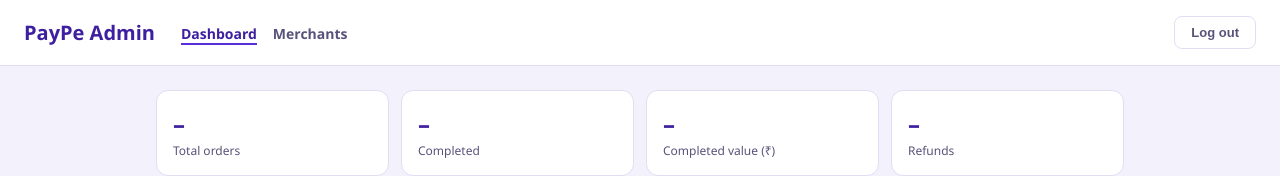
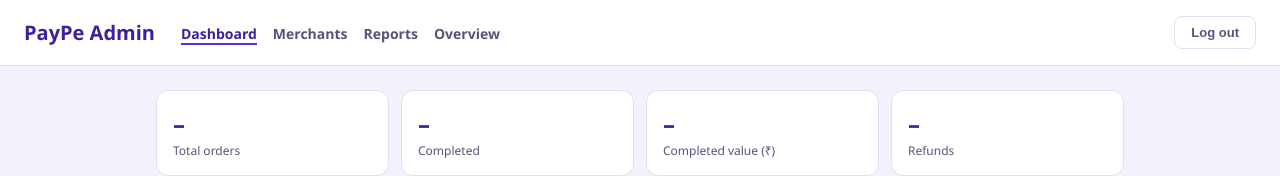
Before and after one commit to doctorramesh5-ops/paype-phonepe-backend, a website: page public/admin/dashboard.html in a window 1280 px wide. Shown: the top 176 px of the page. Drawn offline with Linux system fonts and the light colour scheme; no server answers.

Commit message:
Add Reports and Overview nav to admin dashboard

```diff
--- a/public/admin/dashboard.html
+++ b/public/admin/dashboard.html
@@ -36,7 +36,7 @@
 </head>
 <body>
 <header>
-  <div style="display:flex; align-items:center; gap:26px;"><div class="brand">PayPe Admin</div><nav><a href="/admin/dashboard.html" style="margin-right:16px; text-decoration:none; color:#3E1FA0; font-size:14px; font-weight:600; border-bottom:2px solid #5B2EDD;">Dashboard</a><a href="/admin/merchants.html" style="text-decoration:none; color:#59527A; font-size:14px; font-weight:600;">Merchants</a></nav></div>
+  <div style="display:flex; align-items:center; gap:26px;"><div class="brand">PayPe Admin</div><nav><a href="/admin/dashboard.html" style="margin-right:16px; text-decoration:none; color:#3E1FA0; font-size:14px; font-weight:600; border-bottom:2px solid #5B2EDD;">Dashboard</a><a href="/admin/merchants.html" style="text-decoration:none; color:#59527A; font-size:14px; font-weight:600;">Merchants</a><a href="/admin/reports.html" style="margin-left:16px; text-decoration:none; color:#59527A; font-size:14px; font-weight:600;">Reports</a><a href="/admin/overview.html" style="margin-left:16px; text-decoration:none; color:#59527A; font-size:14px; font-weight:600;">Overview</a></nav></div>
   <button class="logout" onclick="logout()">Log out</button>
 </header>
 <main>
```
